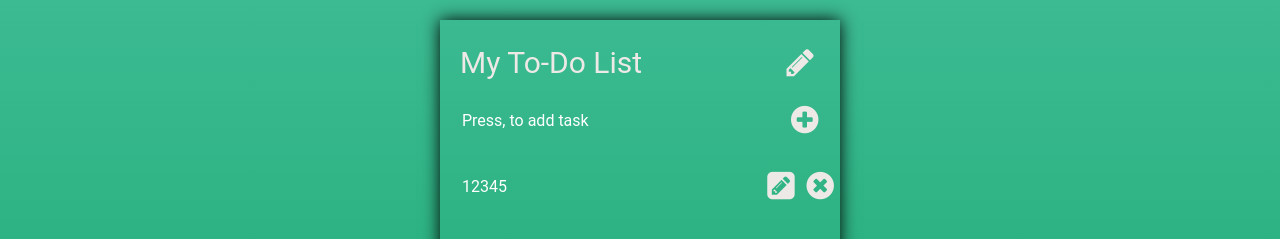
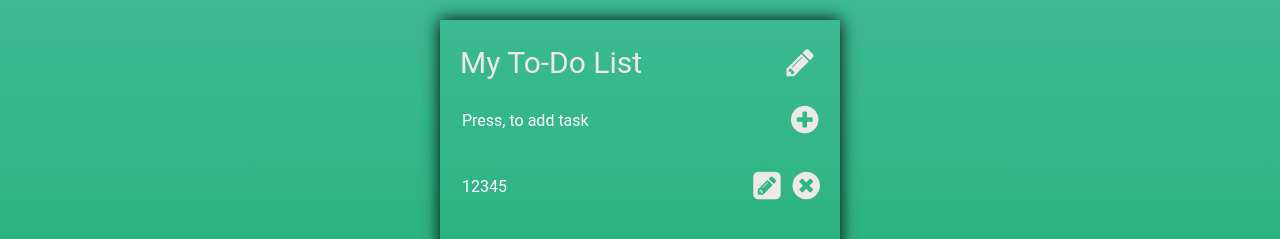
Before and after one commit to ivanalexandrovichchugunov/TodoApp, a plain HTML site: page index.html in a window 1280 px wide. Shown: the top 239 px of the page. Drawn offline with Linux system fonts and the light colour scheme; a web font is replaced by a local one.

Commit message:
Update main.css

```diff
--- a/main.css
+++ b/main.css
@@ -250,4 +250,7 @@ ul {
     .container {
         width: 400px;
     }
+    .add_task-delete {
+        padding-right: 20px;
+    }
 }
```
